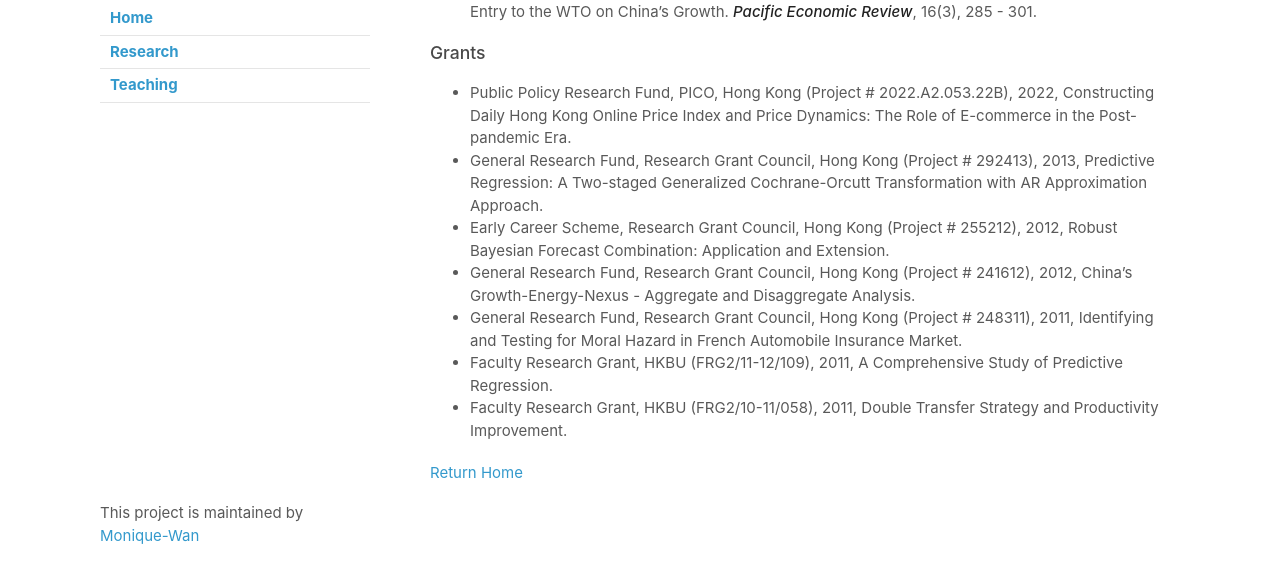
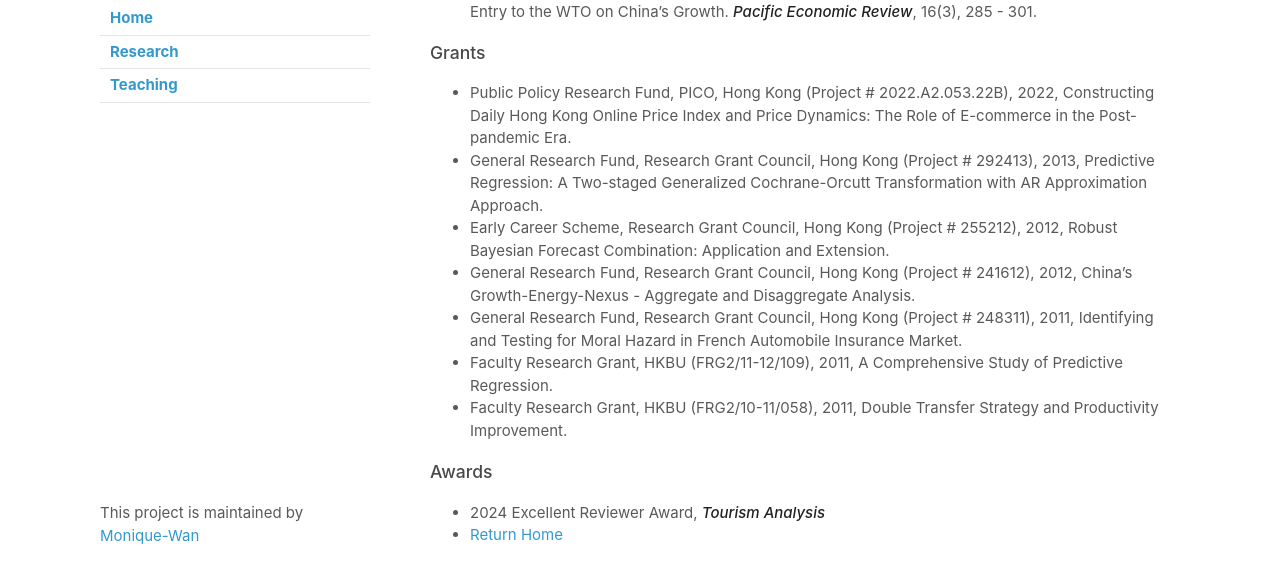
Before and after one commit to Monique-Wan/home, a Jekyll site: the page built from research.md, in a window 1280 px wide and 900 px high, scrolled down 646 px, cut to the strip 283-866 px from the top of the window. Built offline with Jekyll 4.4.1, drawn with Linux system fonts in a browser that asks for light colours; our own code applies the rules of GitHub Pages for plain Markdown files; before the commit the page ends 1484 px from its top, so only the background shows below that.

Commit message:
Update research.md

```diff
--- a/research.md
+++ b/research.md
@@ -29,4 +29,7 @@
 * Faculty Research Grant, HKBU (FRG2/11-12/109), 2011, A Comprehensive Study of Predictive Regression.
 * Faculty Research Grant, HKBU (FRG2/10-11/058), 2011, Double Transfer Strategy and Productivity Improvement.
 
+### Awards
+* 2024 Excellent Reviewer Award, ***Tourism Analysis***
+*
 [Return Home](index.md)
```
